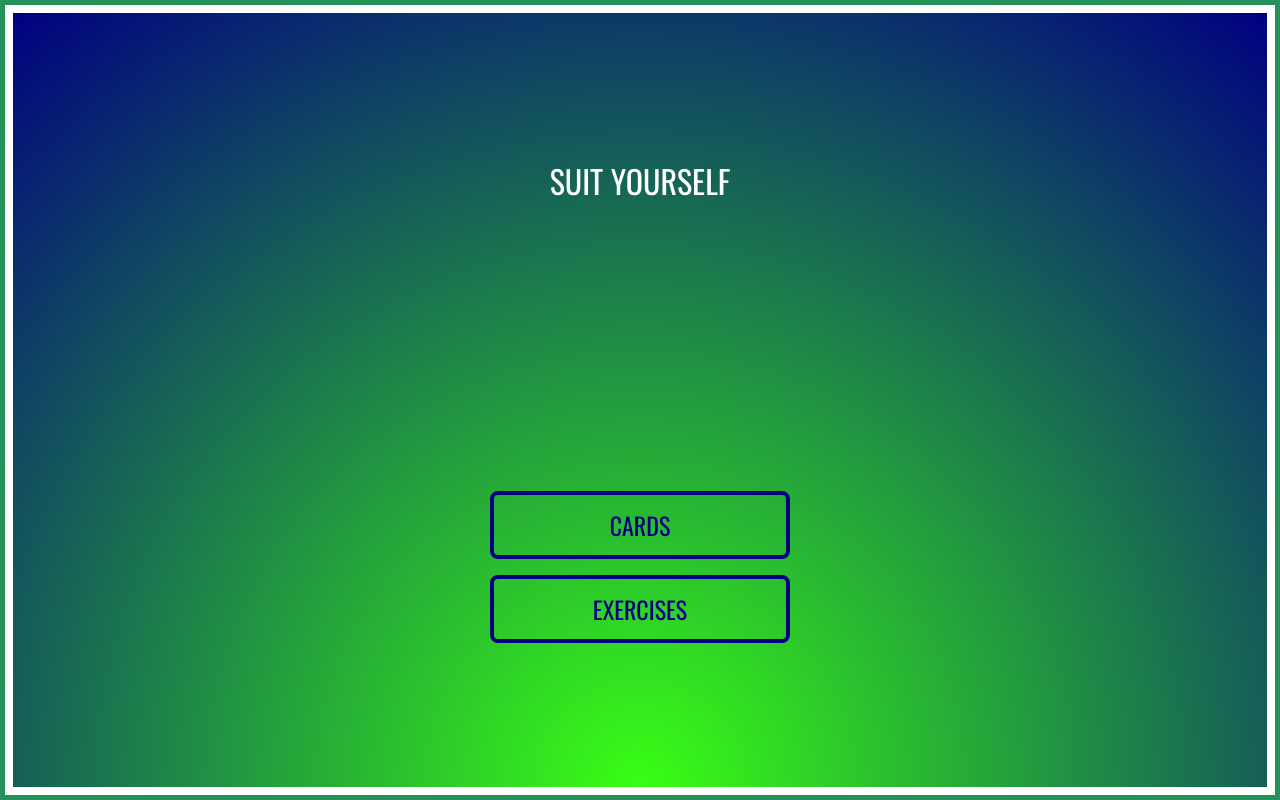
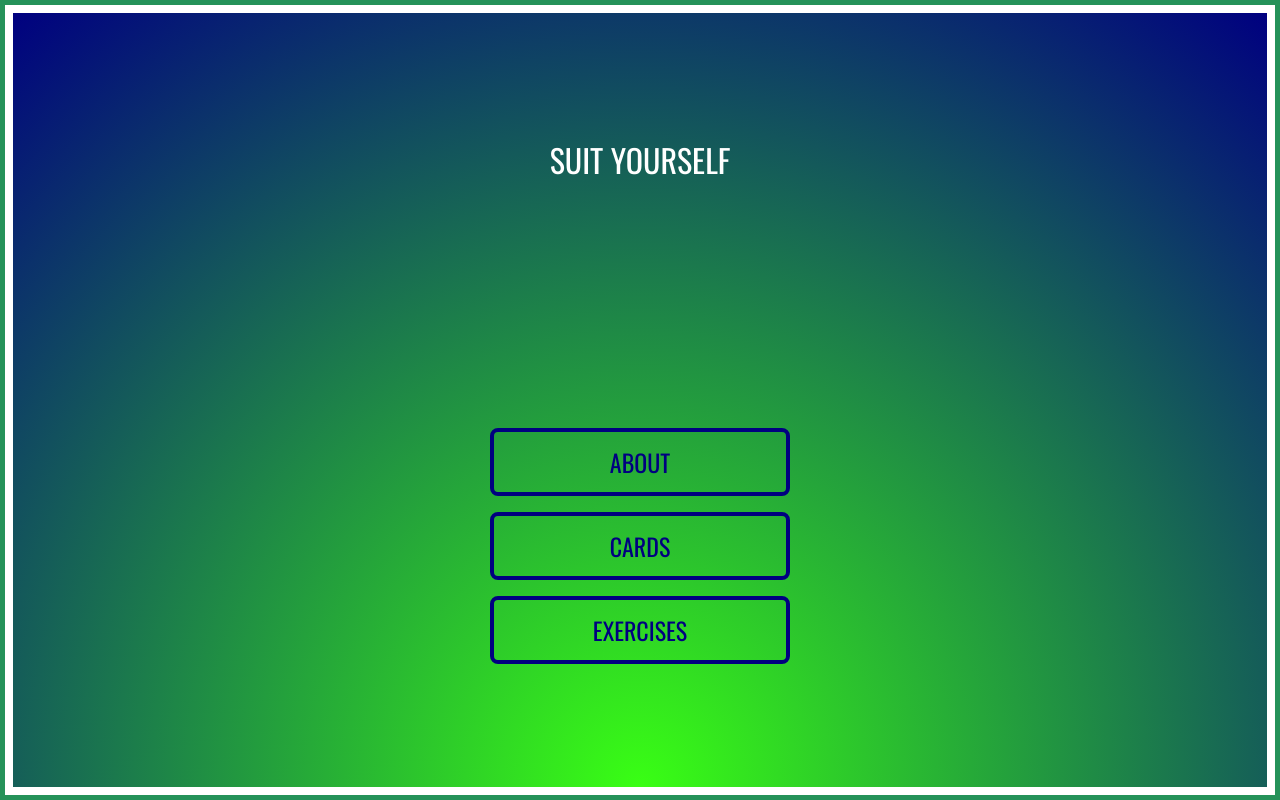
Before and after one commit to GMSoudersJr/card-workout, a SvelteKit app: page / in a window 1280 px wide. Built offline with nearby package versions, Linux system fonts and the light colour scheme; a web font is replaced by a local one.

Commit message:
Add the beginning of the About page

```diff
--- a/src/routes/Homepage.svelte
+++ b/src/routes/Homepage.svelte
@@ -6,13 +6,24 @@
     <h1 class="oswald-header">SUIT YOURSELF</h1>
   </div>
   <nav class="nav-container">
-      <a href="/cards" class="nav-item oswald-header">CARDS</a>
-      <a
-        href="/exercises"
-        class="nav-item oswald-header"
-      >
-        EXERCISES
-      </a>
+    <a
+      class="nav-item oswald-header"
+      href="/about"
+    >
+      ABOUT
+    </a>
+    <a
+      class="nav-item oswald-header"
+      href="/cards"
+    >
+      CARDS
+    </a>
+    <a
+      class="nav-item oswald-header"
+      href="/exercises"
+    >
+      EXERCISES
+    </a>
   </nav>
 </main>
 
```
Also changed, not shown: src/routes/about/+page.svelte (added, +7 -0 lines).
